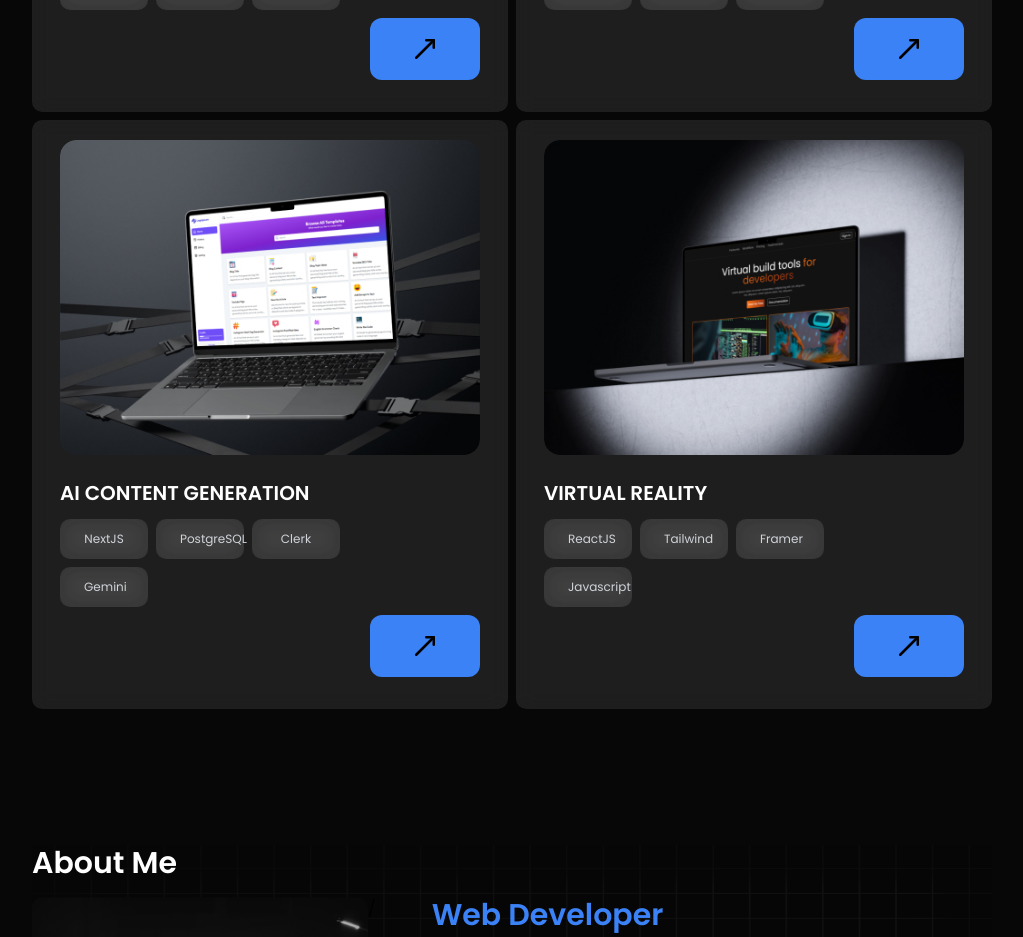
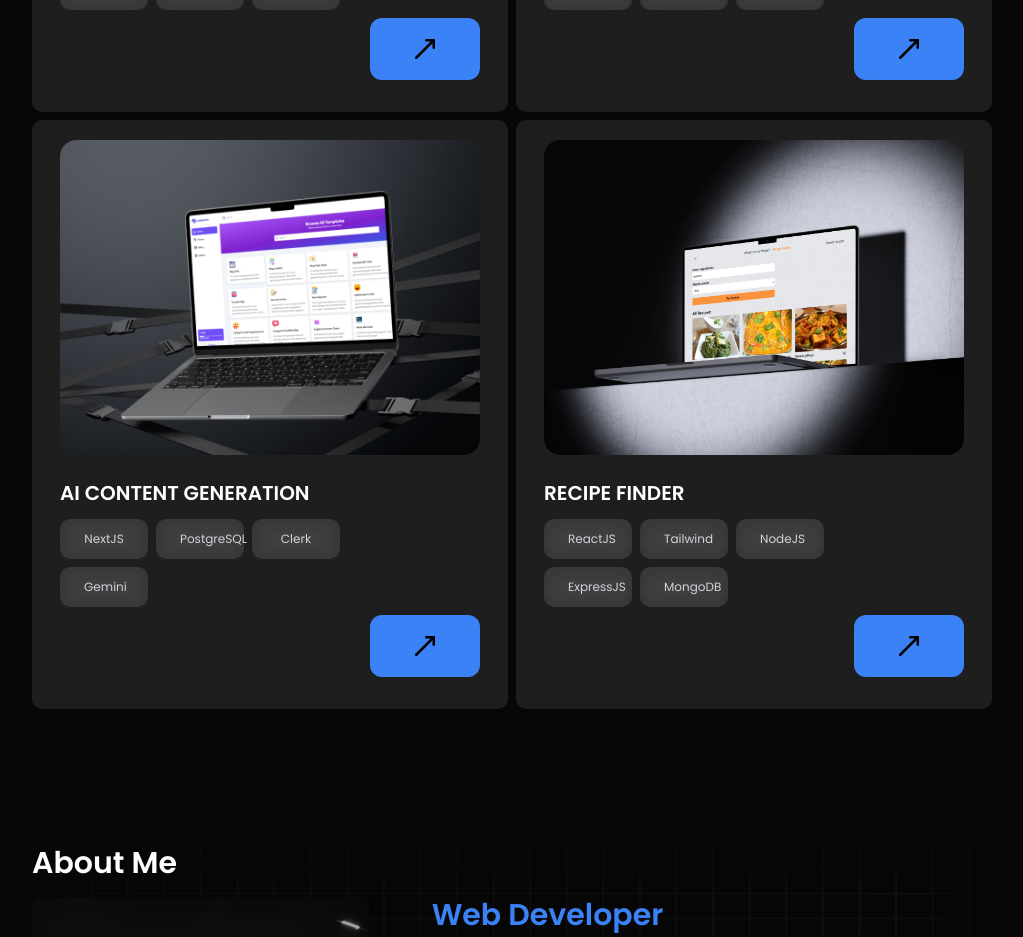
Before and after one commit to SwapniL1563/Portfolio-2.0, a Next.js app: page / in a window 1280 px wide. Shown: the part 1819-2756 px from the top of the page, without its empty margins (128-1151 px from the left). Built offline with nearby package versions, Linux system fonts and the light colour scheme.

Commit message:
update project

```diff
--- a/app/_components/Projects.tsx
+++ b/app/_components/Projects.tsx
@@ -91,16 +91,17 @@ const Projects = () => {
 
          <div className='px-4 pt-5 pb-7 md:px-7 mb:pt-7 md:pb-8 glass rounded-2xl  overflow-hidden relative '>
               <div className='w-full relative mx-auto h-auto overflow-hidden rounded-2xl'>
-              <img src="/m4.jpg"  className='z-0 relative w-full rounded-2xl transition-all duration-300 hover:scale-110' alt="" />
+              <img src="/m6.png"  className='z-0 relative w-full rounded-2xl transition-all duration-300 hover:scale-110' alt="" />
               </div>
 
               <div className='pt-6 '>
-               <h1 className='text-white text-md md:text-xl font-semibold'>VIRTUAL REALITY</h1>
+               <h1 className='text-white text-md md:text-xl font-semibold'>RECIPE FINDER</h1>
                <div className='grid grid-cols-3  md:w-2/3 gap-1 md:gap-2 text-center  mt-3 mb-2 md:mb-2 text-xs '>
                 <Button value='ReactJS' ></Button>
                 <Button value='Tailwind'></Button>
-                <Button value='Framer'></Button>
-                <Button value='Javascript'></Button>
+                <Button value='NodeJS'></Button>
+                <Button value='ExpressJS'></Button>
+                <Button value='MongoDB'></Button>
                </div>
 
                <div className=' flex justify-end rounded-lg '>
```
Also changed, not shown: public/m6.png (added).
